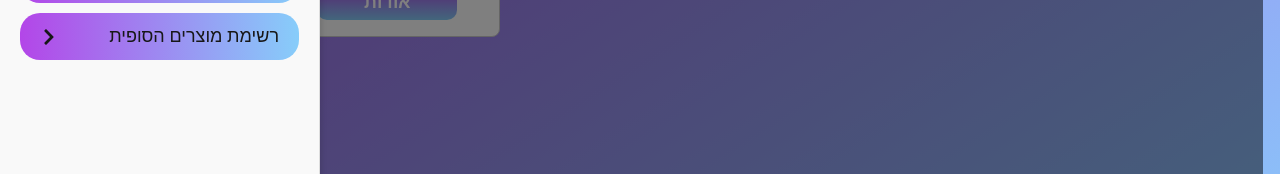
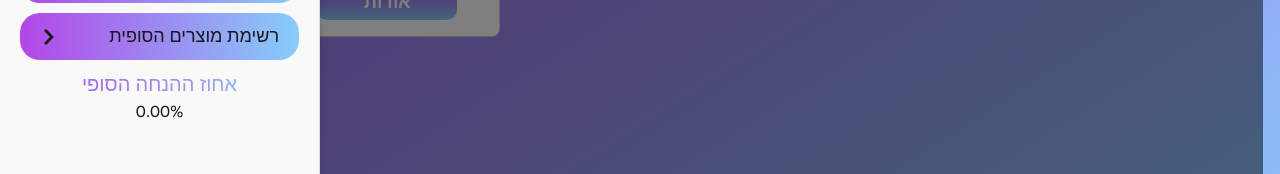
Before and after one commit to onico100/perk-point, a Next.js app: page / in a window 1280 px wide. Both pictures are taken after a click on the button 50 px from the left and 750 px from the top of the page. Shown: the part 513-687 px from the top of the page. Built offline with nearby package versions, Linux system fonts and the light colour scheme; a web font is replaced by a local one.

Commit message:
startcomputer

```diff
--- a/src/components/Calculator/CalcPage.tsx
+++ b/src/components/Calculator/CalcPage.tsx
@@ -15,11 +15,12 @@ import {
   IconRight,
   DiscountSection,
   AddProduct as StyledAddProduct,
-} from './Calculator.Styles'
-
+} from "./Calculator.Styles";
 
 export default function CalcPage({ onClose }: { onClose: () => void }) {
   const [products, setProducts] = useState<Product[]>([]);
+  const [unUpdatedProducts, setUpdatedProducts] = useState<Product[]>([]);
+  const [totalPrecantgeOff, setTotalPrecantgeOff] = useState(0);
   const [discountInputs, setDiscountInputs] = useState<DiscountInputs>({
     discount1: 0,
     discount2: 0,
@@ -61,6 +62,15 @@ export default function CalcPage({ onClose }: { onClose: () => void }) {
       ...product,
       price: product.price - (product.price * percentage) / 100,
     }));
+    let totalPriceBefore = sumPriceProuducts(
+      updatedProducts,
+      0,
+      updatedProducts.length
+    );
+    let totalPriceAfter = sumPriceProuducts(products, 0, products.length);
+    let parcantgeOff =
+      ((totalPriceBefore - totalPriceAfter) / totalPriceBefore) * 100;
+    setTotalPrecantgeOff(parcantgeOff);
     setProducts(updatedProducts);
   };
 
@@ -113,6 +123,8 @@ export default function CalcPage({ onClose }: { onClose: () => void }) {
   };
 
   const applyAllDiscounts = () => {
+    setUpdatedProducts(products); // Reset the updated products to the original ones
+
     if (discountInputs.discount1) applyDiscount1();
     if (discountInputs.discount2) applyDiscount2();
     if (discountInputs.discount3.buy && discountInputs.discount3.get)
@@ -146,11 +158,7 @@ export default function CalcPage({ onClose }: { onClose: () => void }) {
       </CloseButton>
       <Headline onClick={toggleExplanationSection}>
         <h1>מחשבון ההטבות שלי</h1>
-        {isExplanationSectionOpen ? (
-          <IconDown />
-        ) : (
-          <IconRight />
-        )}
+        {isExplanationSectionOpen ? <IconDown /> : <IconRight />}
       </Headline>
       {isExplanationSectionOpen && (
         <div>
@@ -200,9 +208,10 @@ export default function CalcPage({ onClose }: { onClose: () => void }) {
         {isProductSectionOpen ? <IconDown /> : <IconRight />}
       </Dropdown>
       {isProductListOpen && (
-          <ProductList products={products} handleDelete={handleDelete} />
-
+        <ProductList products={products} handleDelete={handleDelete} />
       )}
+      <h1>אחוז ההנחה הסופי</h1>
+      <p>{totalPrecantgeOff.toFixed(2)}%</p>
     </CalcSidebar>
   );
 }
```
